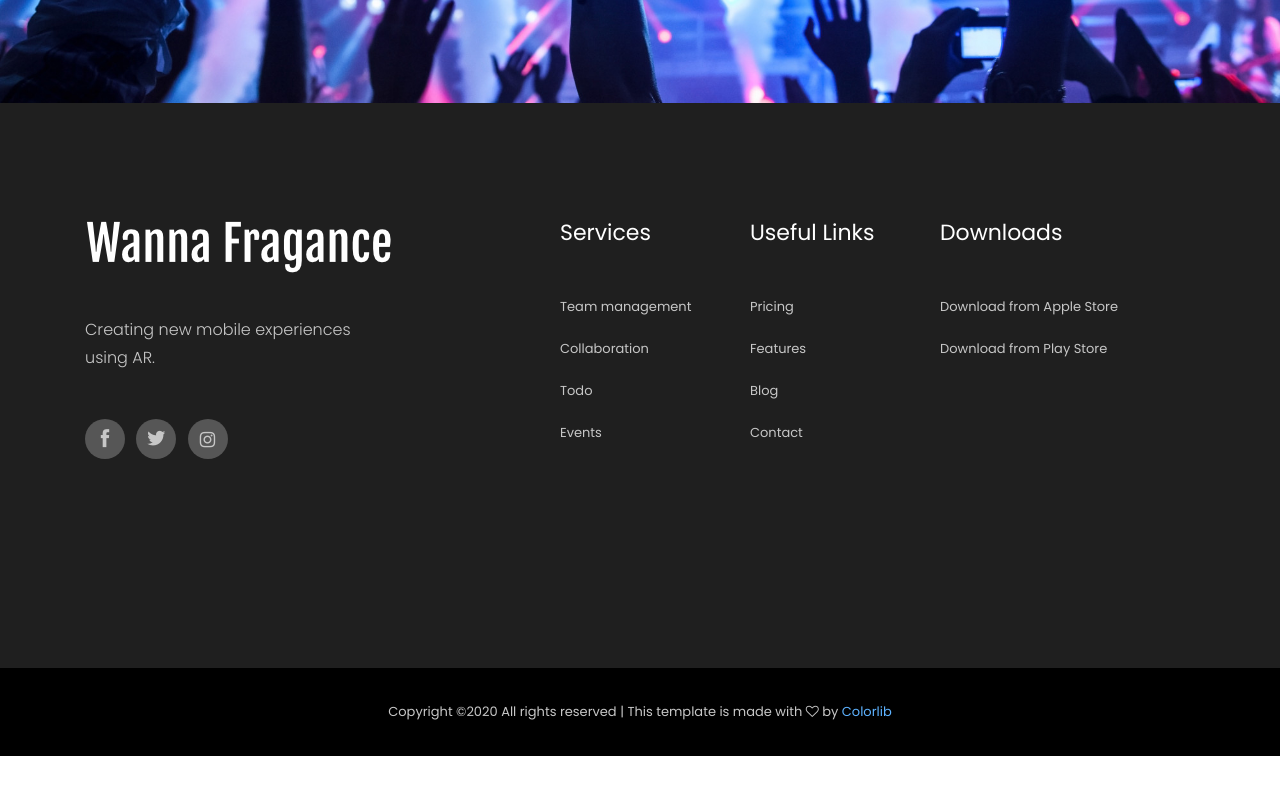
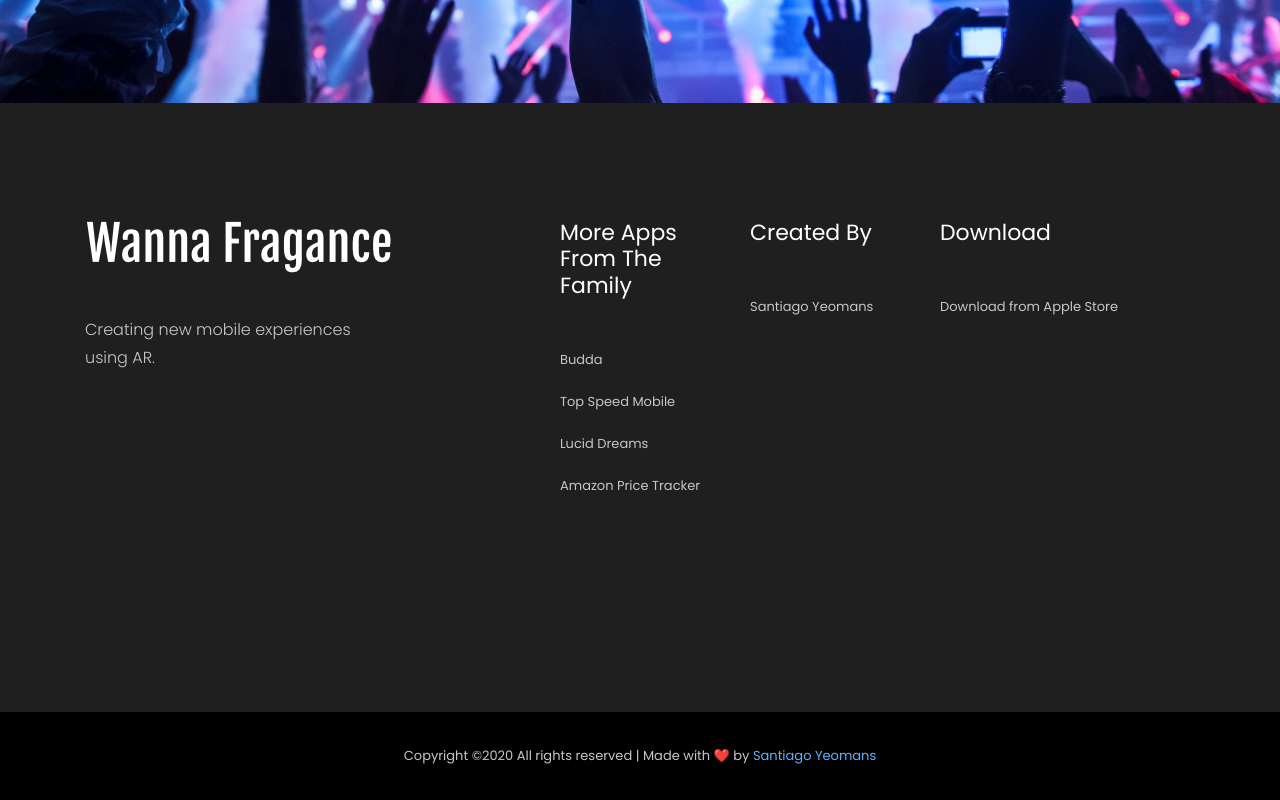
Before and after one commit to SYM1000/WannaFragance-WebSite, a plain HTML site: page index.html in a window 1280 px wide. Shown: the part 4260-5060 px from the top of the page. Before the commit the page ends 5016 px from the top, so only its background shows below. Drawn offline with Linux system fonts and the light colour scheme.

Commit message:
few updates

```diff
--- a/index.html
+++ b/index.html
@@ -204,101 +204,6 @@
             </div>
         </div>
     </div>
-    <!--/ about  -->
-    <!-- testmonial_area  -->
-    <!-- <div class="testmonial_area">
-        <div class="container">
-            <div class="col-xl-12">
-                <div class="testmonial_active owl-carousel">
-                    <div class="single_testmonial text-center wow fadeInUp" data-wow-duration=".5s" data-wow-delay=".3s">
-                        <div class="section_title">
-                            <h3>Review from our <br>
-                                    regular users</h3>
-                        </div>
-                        <p>
-                                Lorem ipsum dolor sit amet, consectetur adipiscing elit sed do eiusmod <br>
-                                tempor incididunt labore et dolore magna aliqua <br>
-                                quis ipsum suspendisse ultrices.
-                        </p>
-                        <div class="rating_author">
-                            <i class="fa fa-star"></i>
-                            <i class="fa fa-star"></i>
-                            <i class="fa fa-star"></i>
-                            <i class="fa fa-star"></i>
-                            <i class="fa fa-star"></i>
-                            <span>
-                                    - Robert Smile
-                            </span>
-                        </div>
-                    </div>
-                    <div class="single_testmonial text-center wow fadeInUp" data-wow-duration=".5s" data-wow-delay=".3s">
-                        <div class="section_title">
-                            <h3>Review from our <br>
-                                    regular users</h3>
-                        </div>
-                        <p>
-                                Lorem ipsum dolor sit amet, consectetur adipiscing elit sed do eiusmod <br>
-                                tempor incididunt labore et dolore magna aliqua <br>
-                                quis ipsum suspendisse ultrices.
-                        </p>
-                        <div class="rating_author">
-                            <i class="fa fa-star"></i>
-                            <i class="fa fa-star"></i>
-                            <i class="fa fa-star"></i>
-                            <i class="fa fa-star"></i>
-                            <i class="fa fa-star"></i>
-                            <span>
-                                    - Robert Smile
-                            </span>
-                        </div>
-                    </div>
-                    <div class="single_testmonial text-center wow fadeInUp" data-wow-duration=".5s" data-wow-delay=".3s">
-                        <div class="section_title">
-                            <h3>Review from our <br>
-                                    regular users</h3>
-                        </div>
-                        <p>
-                                Lorem ipsum dolor sit amet, consectetur adipiscing elit sed do eiusmod <br>
-                                tempor incididunt labore et dolore magna aliqua <br>
-                                quis ipsum suspendisse ultrices.
-                        </p>
-                        <div class="rating_author">
-                            <i class="fa fa-star"></i>
-                            <i class="fa fa-star"></i>
-                            <i class="fa fa-star"></i>
-                            <i class="fa fa-star"></i>
-                            <i class="fa fa-star"></i>
-                            <span>
-                                    - Robert Smile
-                            </span>
-                        </div>
-                    </div>
-                    <div class="single_testmonial text-center wow fadeInUp" data-wow-duration=".5s" data-wow-delay=".3s">
-                        <div class="section_title">
-                            <h3>Review from our <br>
-                                    regular users</h3>
-                        </div>
-                        <p>
-                                Lorem ipsum dolor sit amet, consectetur adipiscing elit sed do eiusmod <br>
-                                tempor incididunt labore et dolore magna aliqua <br>
-                                quis ipsum suspendisse ultrices.
-                        </p>
-                        <div class="rating_author">
-                            <i class="fa fa-star"></i>
-                            <i class="fa fa-star"></i>
-                            <i class="fa fa-star"></i>
-                            <i class="fa fa-star"></i>
-                            <i class="fa fa-star"></i>
-                            <span>
-                                    - Robert Smile
-                            </span>
-                        </div>
-                    </div>
-                </div>
-            </div>
-        </div>
-    </div> -->
-    <!--/ testmonial_area  -->
 
     <!-- productivity_area  -->
     <div class="productivity_area">
@@ -338,7 +243,8 @@
                                 Creating new mobile experiences<br>
                                 using AR.
                             </p>
-                            <div class="socail_links">
+                            <!-- añadir Redes sociales en caso de tener -->
+                            <!-- <div class="socail_links">
                                 <ul>
                                     <li>
                                         <a href="#">
@@ -356,20 +262,21 @@
                                         </a>
                                     </li>
                                 </ul>
-                            </div>
+                            </div> -->
 
                         </div>
                     </div>
                     <div class="col-xl-2 offset-xl-1 col-md-6 col-lg-3">
                         <div class="footer_widget">
                             <h3 class="footer_title">
-                                    Services
+                                    More Apps from the family
                             </h3>
                             <ul>
-                                <li><a href="#">Team management</a></li>
-                                <li><a href="#">Collaboration</a></li>
-                                <li><a href="#">Todo</a></li>
-                                <li><a href="#">Events</a></li>
+                                <!-- Añadir links de las apps del app store -->
+                                <li><a href="#">Budda</a></li>
+                                <li><a href="#">Top Speed Mobile</a></li>
+                                <li><a href="#">Lucid Dreams</a></li>
+                                <li><a href="#">Amazon Price Tracker</a></li>
                             </ul>
 
                         </div>
@@ -377,30 +284,23 @@
                     <div class="col-xl-2 col-md-6 col-lg-2">
                         <div class="footer_widget">
                             <h3 class="footer_title">
-                                    Useful Links
+                                    Created By
                             </h3>
                             <ul>
-                                <li><a href="#">Pricing</a></li>
-                                <li><a href="#">Features</a></li>
-                                <li><a href="#">Blog</a></li>
-                                <li><a href="#">Contact</a></li>
+                                <li><a href="https://santiagoyeomans.com">Santiago Yeomans</a></li>
                             </ul>
                         </div>
                     </div>
                     <div class="col-xl-3 col-md-6 col-lg-3">
                         <div class="footer_widget">
                             <h3 class="footer_title">
-                                    Downloads
+                                    Download
                             </h3>
                             <ul>
                                 <li>
+                                    <!-- Falta añadir link del app store para poder bajar la app -->
                                     <a href="#">
                                         Download from Apple Store
-
-                                    </a>
-                                </li>
-                                <li><a href="#">
-                                        Download from Play Store
                                     </a>
                                 </li>
                                 </ul>
@@ -415,9 +315,7 @@
                 <div class="row">
                     <div class="col-xl-12">
                         <p class="copy_right text-center">
-                            <!-- Link back to Colorlib can't be removed. Template is licensed under CC BY 3.0. -->
-Copyright &copy;<script>document.write(new Date().getFullYear());</script> All rights reserved | This template is made with <i class="fa fa-heart-o" aria-hidden="true"></i> by <a href="https://colorlib.com" target="_blank">Colorlib</a>
-<!-- Link back to Colorlib can't be removed. Template is licensed under CC BY 3.0. -->
+Copyright &copy;<script>document.write(new Date().getFullYear());</script> All rights reserved | Made with ❤️ by <a href="https://santiagoyeomans.com" target="_blank">Santiago Yeomans</a>
                         </p>
                     </div>
                 </div>
```
